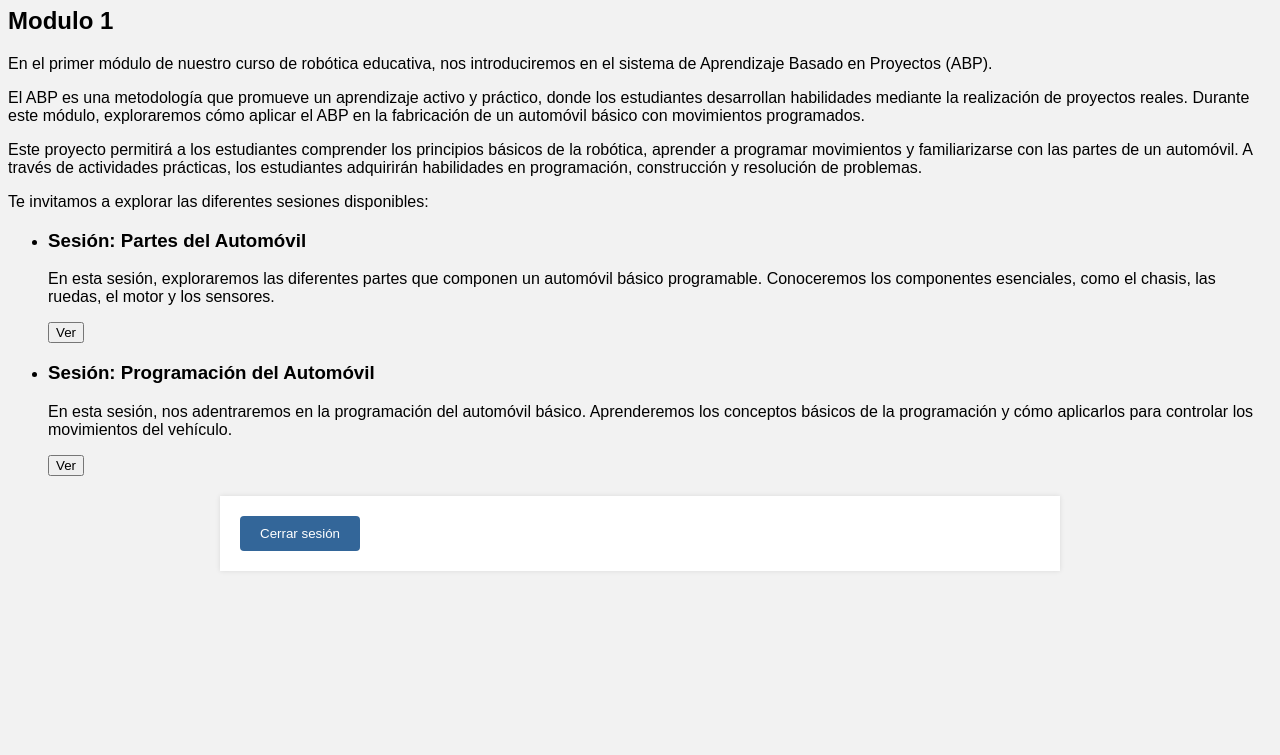
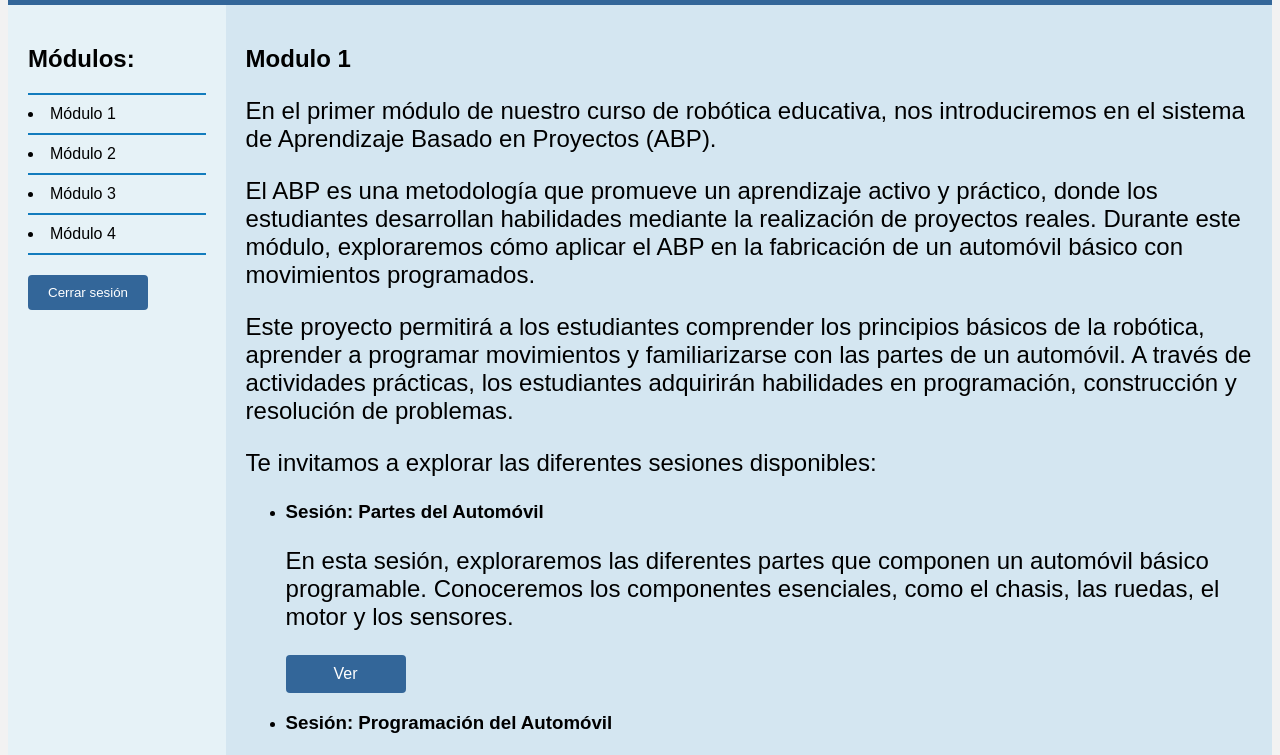
Before and after one commit to rovimartinez/rovimartinez.github.io, a plain HTML site: page modulo1.html in a window 1280 px wide. Shown: the part 89-844 px from the top of the page. Before the commit the page ends 800 px from the top, so only its background shows below. Drawn offline with Linux system fonts and the light colour scheme; no server answers.

Commit message:
Update modulo1.html

```diff
--- a/modulo1.html
+++ b/modulo1.html
@@ -1,15 +1,20 @@
 <!DOCTYPE html>
 <html lang="es">
+
 <head>
   <meta charset="UTF-8">
   <meta name="viewport" content="width=device-width, initial-scale=1.0">
   <title>Módulo 1 - Robótica educativa</title>
+
+
   <style>
+    /* Estilos para el cuerpo del documento */
     body {
       background-color: #f2f2f2;
       font-family: Arial, sans-serif;
     }
 
+    /* Estilos para el encabezado */
     header {
       background-color: #336699;
       padding: 20px;
@@ -17,19 +22,13 @@
       text-align: center;
     }
 
+    /* Estilos para el título */
     h1 {
       margin: 0;
       font-size: 24px;
     }
 
-    .container {
-      max-width: 800px;
-      margin: 20px auto;
-      padding: 20px;
-      background-color: #fff;
-      box-shadow: 0 0 5px rgba(0, 0, 0, 0.1);
-    }
-
+    /* Estilos para el botón de enviar */
     input[type="submit"] {
       background-color: #336699;
       color: #fff;
@@ -39,10 +38,91 @@
       cursor: pointer;
     }
 
+    /* Estilos al pasar el cursor sobre el botón de enviar */
     input[type="submit"]:hover {
       background-color: #235180;
     }
-  </style>
+
+    /* Estilos para el contenedor principal */
+    .container {
+      display: flex;
+    }
+
+    /* Estilos para la parte izquierda del contenedor */
+    .left-section {
+      width: 15%;
+      background-color: #E6F2F7;
+      padding: 20px;
+    }
+
+    /* Estilos para la parte derecha del contenedor */
+    .right-section {
+      width: 85%;
+      background-color: #D4E6F1;
+      padding: 20px;
+    }
+
+    /* Estilos para los módulos de navegación */
+    .navigation {
+      margin-bottom: 20px;
+    }
+
+    /* Estilos para los enlaces de los módulos */
+    .navigation a {
+      color: #000000;
+      text-decoration: none;
+    }
+
+    /* Estilos para el botón de cerrar sesión */
+    .logout-button {
+      display: block;
+      width: 100px;
+      margin: 0 auto;
+      padding: 10px;
+      background-color: #137CBD;
+      color: #FFFFFF;
+      text-align: center;
+      text-decoration: none;
+    }
+
+    /* Estilos para el texto de robótica educativa */
+    .right-section h2,
+    .right-section p {
+      font-size: 24px;
+    }
+
+    /* Estilos para la línea horizontal en la navegación */
+    .navigation hr {
+      border: none;
+      border-top: 2px solid #137CBD;
+      margin-top: 10px;
+      margin-bottom: 10px;
+    }
+
+  /* Estilo personalizado para los botones */
+  .custom-button {
+    display: inline-block;
+    padding: 10px 20px;
+    background-color: #336699;
+    color: #FFFFFF;
+    border: none;
+    border-radius: 4px;
+    font-size: 16px;
+    text-align: center;
+    text-decoration: none;
+    cursor: pointer;
+    transition: background-color 0.3s ease;
+    width: 120px; /* Ajusta el ancho según tus necesidades */
+  }
+
+  .custom-button:hover {
+    background-color: #235180;
+  }
+
+</style>
+
+// Conexion a firebase
+
   <script type="module">
     // Import the functions you need from the SDKs you need
     import { initializeApp } from "https://www.gstatic.com/firebasejs/9.23.0/firebase-app.js";
@@ -92,12 +172,41 @@
     });
   </script>
 </head>
+
+<!-- Programacion del contenido -->
+
 <body>
   <header>
     <h1>Módulo 1 - Robótica educativa</h1>
   </header>
 
- <section>
+<!-- Contenedor principal -->
+<div class="container">
+  <!-- Parte izquierda con panel de navegación -->
+  <div class="left-section">
+    <div class="navigation">
+      <h2>Módulos:</h2>
+      <hr>
+
+        <!-- Lista de enlaces a los módulos -->
+        <li><a href="#">Módulo 1</a></li><hr>
+        <li><a href="#">Módulo 2</a></li><hr>
+        <li><a href="#">Módulo 3</a></li><hr>
+        <li><a href="#">Módulo 4</a></li><hr>
+
+    </div>
+
+    <!-- Formulario para cerrar sesión -->
+    <div class="container">
+      <form id="logoutForm">
+        <input type="submit" value="Cerrar sesión">
+      </form>
+    </div>
+  </div>
+
+  <!-- Parte derecha con información de robótica educativa -->
+  <div class="right-section">
+     <section>
     <h2>Modulo 1</h2>
     <p>En el primer módulo de nuestro curso de robótica educativa, nos introduciremos en el sistema de Aprendizaje Basado en Proyectos (ABP).</p>
     <p>El ABP es una metodología que promueve un aprendizaje activo y práctico, donde los estudiantes desarrollan habilidades mediante la realización de proyectos reales. Durante este módulo, exploraremos cómo aplicar el ABP en la fabricación de un automóvil básico con movimientos programados.</p>
@@ -107,22 +216,24 @@
       <li>
         <h3>Sesión: Partes del Automóvil</h3>
         <p>En esta sesión, exploraremos las diferentes partes que componen un automóvil básico programable. Conoceremos los componentes esenciales, como el chasis, las ruedas, el motor y los sensores.</p>
-        <button onclick="location.href='modulo1partes.html'">Ver</button>
+        <button class="custom-button" onclick="location.href='modulo1partes.html'">Ver</button>
       </li>
       <li>
         <h3>Sesión: Programación del Automóvil</h3>
         <p>En esta sesión, nos adentraremos en la programación del automóvil básico. Aprenderemos los conceptos básicos de la programación y cómo aplicarlos para controlar los movimientos del vehículo.</p>
-        <button onclick="location.href='modulo1programa1.html'">Ver</button>
+        <button class="custom-button" onclick="location.href='modulo1programa1.html'">Ver</button>
+
       </li>
     </ul>
   </section>
+  </div>
+</div>
 
 
-  <div class="container">
-       <form id="logoutForm">
-      <input type="submit" value="Cerrar sesión">
-    </form>
-  </div>
+
+
+
+
 
 
 </body>
```
